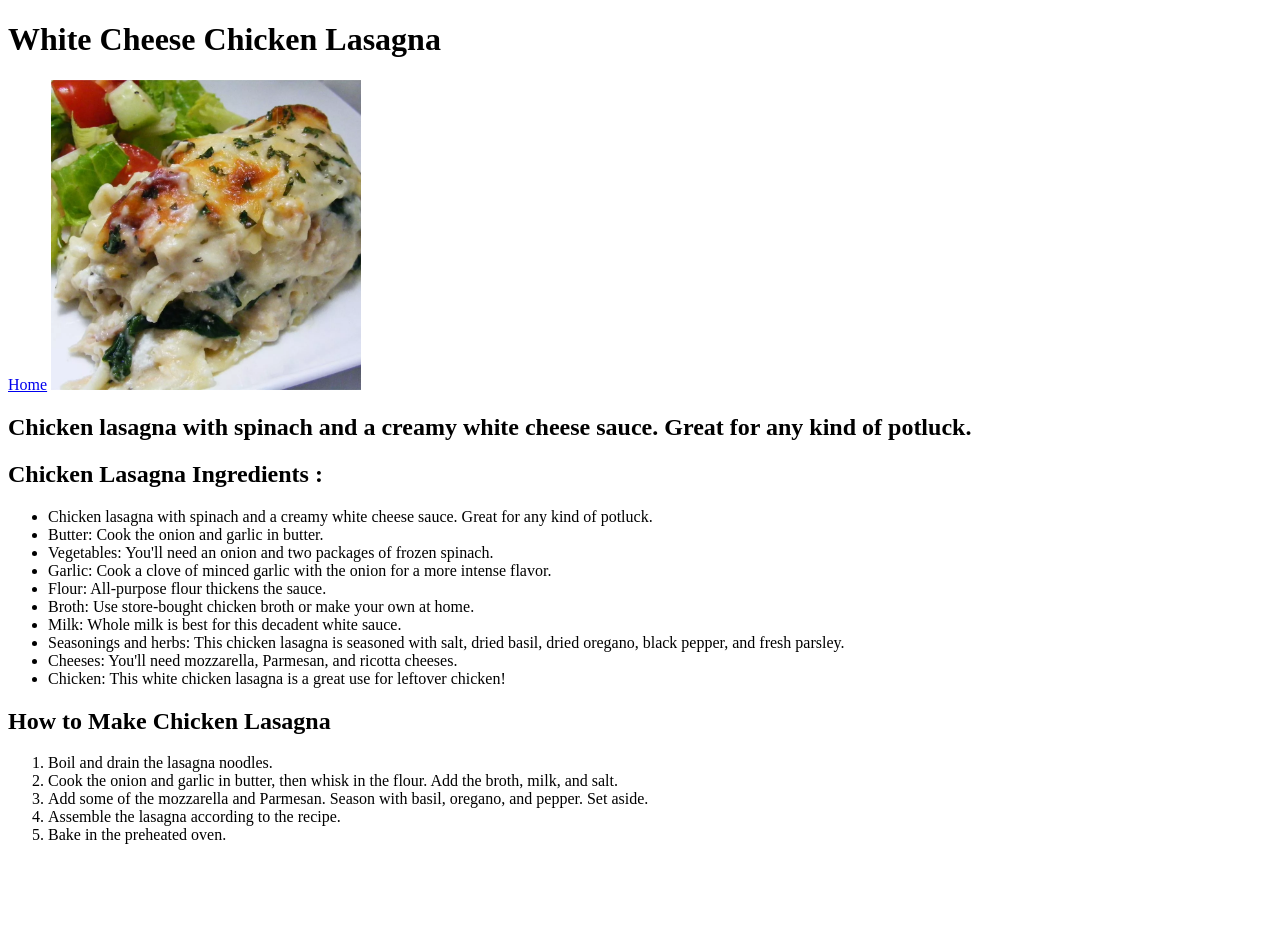
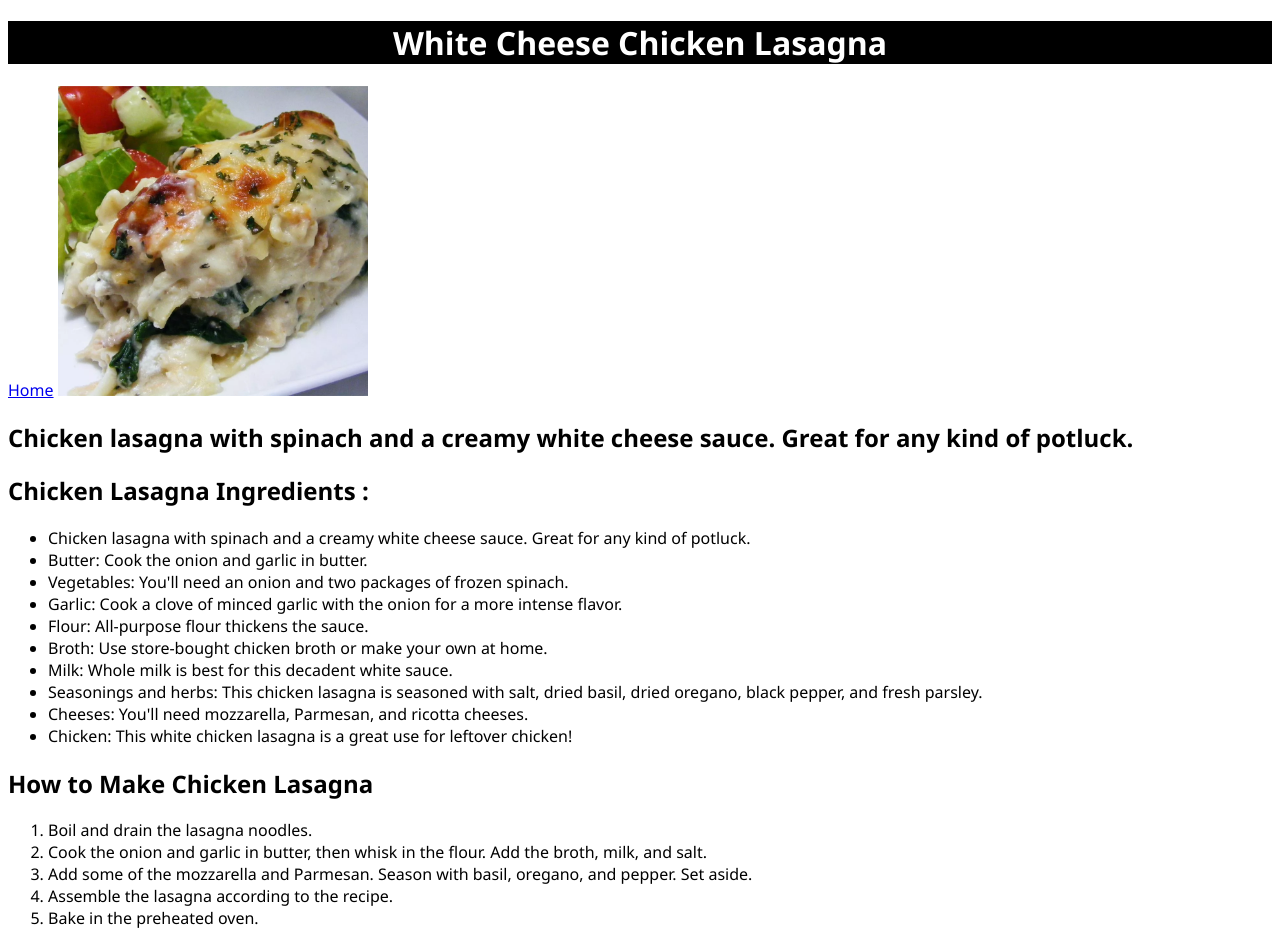
Before and after one commit to XaviorPrime/odin-recipes, a plain HTML site: page recipes/lasagna.html in a window 1280 px wide. Before the commit the page ends 860 px from the top, so only its background shows below. Drawn offline with Linux system fonts and the light colour scheme.

Commit message:
Create style.css and added styling to pages
- Created external style.css to keep styling consistency across all pages.
- Adjusted font styling across all pages
- Applied bold text and color changes to h1.

```diff
--- a/recipes/lasagna.html
+++ b/recipes/lasagna.html
@@ -4,6 +4,7 @@
     <meta charset="UTF-8">
     <meta name="viewport" content="width=device-width, initial-scale=1.0">
     <title>Lasagna Recipe</title>
+    <link rel="stylesheet" href="../style.css">
 </head>
 <body>
     <h1>White Cheese Chicken Lasagna</h1>
--- /dev/null
+++ b/style.css
@@ -0,0 +1,9 @@
+body {
+    font-family: 'Segoe UI', Tahoma, Geneva, Verdana, sans-serif;
+}
+
+h1 {
+    color: white;
+    background-color: black;
+    text-align: center;
+}
```
Also changed, not shown: index.html (+1 -0 lines), recipes/pizza.html (+1 -0 lines), recipes/ravioli.html (+1 -0 lines).
